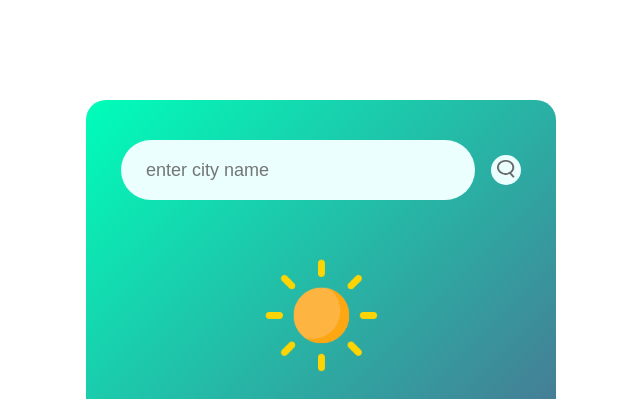
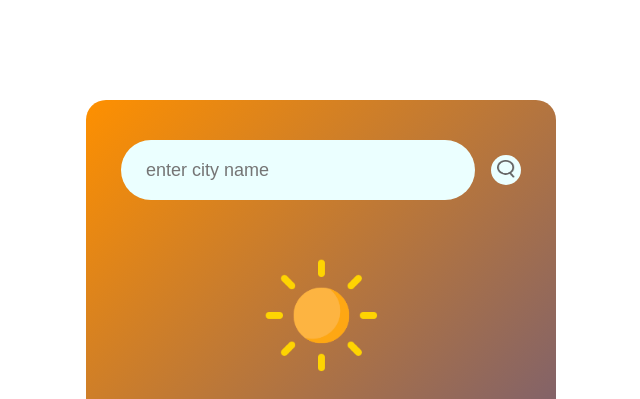
Before and after one commit to kakarlapuja/weatherapp, a plain HTML site: page index.html in a window 1280 px wide. Shown: the top 399 px of the page, without its empty margins (319-959 px from the left). Drawn offline with Linux system fonts and the light colour scheme; files whose address does not match are found by name.

Commit message:
style chnaged

```diff
--- a/style.css
+++ b/style.css
@@ -7,7 +7,7 @@
 .card{
   width: 90%;
   max-width:470px;
-  background:linear-gradient( 135deg, #00feba,#5b548a);
+  background:linear-gradient( 135deg, #fe9000,#5b548a);
   color:#ffff;
   margin:100px auto 0;
  border-radius: 20px;
```
